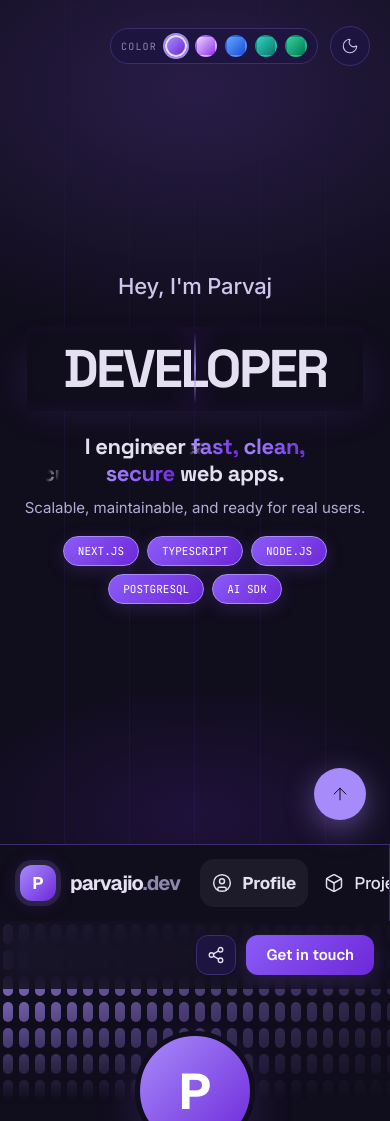
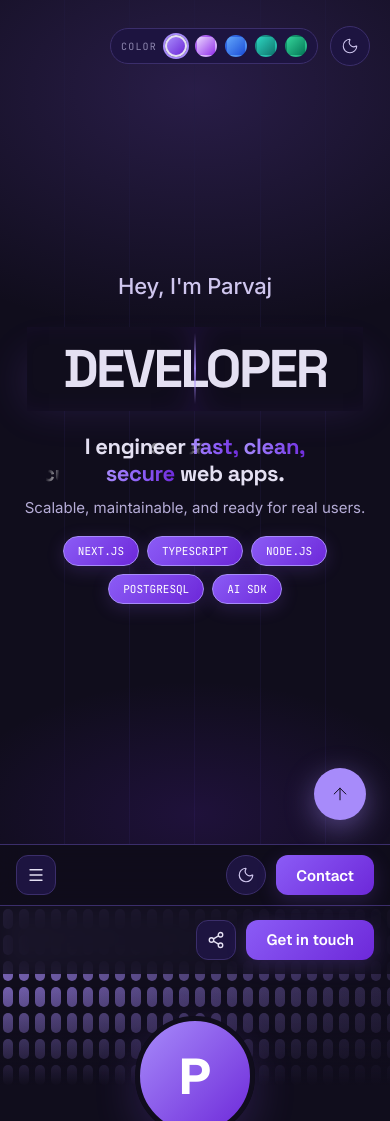
Before and after one commit to parvajio/parvajioapp, a Next.js app: page / in a window 390 px wide. Shown: the top 1121 px of the page. Built offline with nearby package versions, Linux system fonts and the light colour scheme.

Commit message:
feat(work): add mobile navbar with menu drawer below 720px

```diff
--- a/app/globals.css
+++ b/app/globals.css
@@ -349,3 +349,29 @@ html[data-accent="teal"] .swatch[data-accent="teal"],
 html[data-accent="green"] .swatch[data-accent="green"]{border-color:var(--white);box-shadow:0 0 0 2px var(--primary)}
 /* Lucide icons inherit the old inline-SVG sizing inside the theme toggle. */
 .theme-toggle svg{width:18px;height:18px}
+
+/* ---------- Step 8: mobile navbar (<720px only; desktop unchanged) ---------- */
+/* Hidden on desktop by default; enabled only inside the max-width:720px
+   block below. No existing selector is modified — only new .mnav-* rules
+   plus hiding the sidebar strip / right rail on mobile. */
+.mnav{display:none}
+@media(max-width:720px){
+  /* Replace the horizontal sidebar strip with the top navbar. */
+  #work .col-nav{display:none}
+  .col-info{display:none}
+  .mnav{display:block;position:sticky;top:0;z-index:40;background:color-mix(in srgb,var(--bg) 82%,transparent);-webkit-backdrop-filter:blur(14px);backdrop-filter:blur(14px);border-bottom:1px solid var(--line)}
+  .mnav-bar{display:flex;align-items:center;gap:10px;min-height:60px;padding:8px 16px}
+  .mnav-spacer{flex:1}
+  .mnav-theme{width:40px;height:40px}
+  .mnav-theme svg{width:18px;height:18px;fill:none;stroke:currentColor;stroke-width:1.6;stroke-linecap:round;stroke-linejoin:round}
+  .mnav-theme .tg-sun{display:none}
+  html[data-theme="light"] .mnav-theme .tg-moon{display:none}
+  html[data-theme="light"] .mnav-theme .tg-sun{display:block}
+  .mnav-theme:focus-visible{outline:2px solid var(--primary);outline-offset:2px}
+  .mnav-panel{position:absolute;top:100%;left:12px;right:12px;background:var(--surface);border:1px solid var(--line);border-radius:18px;padding:10px;box-shadow:0 18px 50px var(--glow)}
+  .mnav-list{list-style:none;display:flex;flex-direction:column;gap:4px}
+  .mnav-item{width:100%;background:transparent;font:inherit;text-align:left}
+  #work .mnav-item b{font-family:var(--font-geist-sans),'Geist','Inter',system-ui,-apple-system,sans-serif;font-size:17px;font-weight:500;letter-spacing:-.01em;color:inherit}
+  #work .mnav-item.active b{font-weight:700}
+  .mnav-color{display:flex;align-items:center;justify-content:space-between;gap:10px;padding:12px 12px 6px;margin-top:8px;border-top:1px solid var(--line)}
+}
--- /dev/null
+++ b/components/MobileNav.tsx
@@ -0,0 +1,186 @@
+"use client";
+
+import { useEffect, useRef, useState } from "react";
+import {
+  CircleUser,
+  Mail,
+  Menu,
+  Moon,
+  Package,
+  Sun,
+  X,
+} from "lucide-react";
+import { ACCENTS } from "@/data/profile";
+import { setAccent, toggleTheme } from "@/lib/theme";
+import type { WorkTab } from "./WorkShell";
+
+type MobileNavProps = {
+  curTab: WorkTab;
+  onTab: (tab: WorkTab) => void;
+};
+
+const NAV_ITEMS: { id: WorkTab; label: string }[] = [
+  { id: "profile", label: "Profile" },
+  { id: "works", label: "Projects" },
+  { id: "contact", label: "Contact" },
+];
+
+function MobileNavIcon({ id }: { id: WorkTab }) {
+  if (id === "profile") return <CircleUser size={20} aria-hidden="true" />;
+  if (id === "works") return <Package size={20} aria-hidden="true" />;
+  return <Mail size={20} aria-hidden="true" />;
+}
+
+/**
+ * Step 8 mobile navbar (<720px only). Desktop renders nothing visible —
+ * `.mnav` is `display:none` outside the mobile media query. Open state is
+ * ephemeral (not persisted like the desktop `parva-nav` collapse).
+ */
+export default function MobileNav({ curTab, onTab }: MobileNavProps) {
+  const [open, setOpen] = useState(false);
+  const rootRef = useRef<HTMLDivElement>(null);
+  const btnRef = useRef<HTMLButtonElement>(null);
+  const panelRef = useRef<HTMLElement>(null);
+
+  // Dismiss on outside click / Escape, trap Tab inside the panel, and
+  // close when resizing up to desktop. All listeners removed on cleanup.
+  useEffect(() => {
+    if (!open) return;
+    panelRef.current
+      ?.querySelector<HTMLElement>("button.mnav-item")
+      ?.focus();
+    const onPointerDown = (e: MouseEvent) => {
+      if (rootRef.current && !rootRef.current.contains(e.target as Node)) {
+        setOpen(false);
+      }
+    };
+    const onKeyDown = (e: KeyboardEvent) => {
+      if (e.key === "Escape") {
+        e.preventDefault();
+        setOpen(false);
+        btnRef.current?.focus();
+        return;
+      }
+      if (e.key !== "Tab") return;
+      const panel = panelRef.current;
+      if (!panel) return;
+      const focusables = Array.from(
+        panel.querySelectorAll<HTMLElement>(
+          'button:not([disabled]), a[href]',
+        ),
+      );
+      if (focusables.length === 0) return;
+      const first = focusables[0];
+      const last = focusables[focusables.length - 1];
+      if (e.shiftKey && document.activeElement === first) {
+        e.preventDefault();
+        last.focus();
+      } else if (!e.shiftKey && document.activeElement === last) {
+        e.preventDefault();
+        first.focus();
+      }
+    };
+    const onResize = () => {
+      if (window.innerWidth > 720) setOpen(false);
+    };
+    document.addEventListener("mousedown", onPointerDown);
+    document.addEventListener("keydown", onKeyDown);
+    window.addEventListener("resize", onResize);
+    return () => {
+      document.removeEventListener("mousedown", onPointerDown);
+      document.removeEventListener("keydown", onKeyDown);
+      window.removeEventListener("resize", onResize);
+    };
+  }, [open ]);
+
+  const select = (tab: WorkTab) => {
+    onTab(tab);
+    setOpen(false);
+    // Panel unmounts, so return focus explicitly (no timeout to clean up).
+    btnRef.current?.focus();
+  };
+
+  return (
+    <div className="mnav" ref={rootRef}>
+      <div className="mnav-bar">
+        <button
+          ref={btnRef}
+          type="button"
+          className="icon-btn mnav-menu"
+          aria-expanded={open}
+          aria-controls="mnav-panel"
+          aria-label={open ? "Close menu" : "Open menu"}
+          onClick={() => setOpen((v) => !v)}
+        >
+          {open ? (
+            <X size={20} aria-hidden="true" />
+          ) : (
+            <Menu size={20} aria-hidden="true" />
+          )}
+        </button>
+        <span className="mnav-spacer" aria-hidden="true" />
+        <button
+          type="button"
+          className="theme-toggle mnav-theme"
+          onClick={toggleTheme}
+          aria-label="Toggle light/dark theme"
+        >
+          <Moon className="tg-moon" size={18} aria-hidden="true" />
+          <Sun className="tg-sun" size={18} aria-hidden="true" />
+        </button>
+        <button
+          type="button"
+          className="btn-cta mnav-cta"
+          onClick={() => select("contact")}
+        >
+          Contact
+        </button>
+      </div>
+      {open && (
+        <nav
+          ref={panelRef}
+          id="mnav-panel"
+          className="mnav-panel"
+          aria-label="Site"
+        >
+          <ul className="mnav-list">
+            {NAV_ITEMS.map((item) => {
+              const active = curTab === item.id;
+              return (
+                <li key={item.id}>
+                  <button
+                    type="button"
+                    className={
+                      active ? "nav-item mnav-item active" : "nav-item mnav-item"
+                    }
+                    aria-current={active ? "page" : undefined}
+                    onClick={() => select(item.id)}
+                  >
+                    <MobileNavIcon id={item.id} />
+                    <b>{item.label}</b>
+                  </button>
+                </li>
+              );
+            })}
+          </ul>
+          <div className="mnav-color">
+            <span className="side-label">COLOR</span>
+            <div className="side-swatches">
+              {ACCENTS.map((a) => (
+                <button
+                  key={a.id}
+                  type="button"
+                  className="swatch"
+                  data-accent={a.id}
+                  style={{ background: a.gradient }}
+                  aria-label={a.label}
+                  onClick={() => setAccent(a.id)}
+                />
+              ))}
+            </div>
+          </div>
+        </nav>
+      )}
+    </div>
+  );
+}
--- a/components/WorkShell.tsx
+++ b/components/WorkShell.tsx
@@ -5,6 +5,7 @@ import { ArrowUp } from "lucide-react";
 import { useHardScrollBack } from "@/hooks/useHardScrollBack";
 import { useScrollSpy } from "@/hooks/useScrollSpy";
 import ContactTab from "./ContactTab";
+import MobileNav from "./MobileNav";
 import PageBar from "./PageBar";
 import ProfileTab from "./ProfileTab";
 import ProjectsTab from "./ProjectsTab";
@@ -65,6 +66,7 @@ export default function WorkShell() {
   return (
     <>
       <section id="work" className={collapsed ? "nav-collapsed" : undefined}>
+        <MobileNav curTab={curTab} onTab={showTab} />
         <div className="cols">
           <Sidebar
             curTab={curTab}
```
